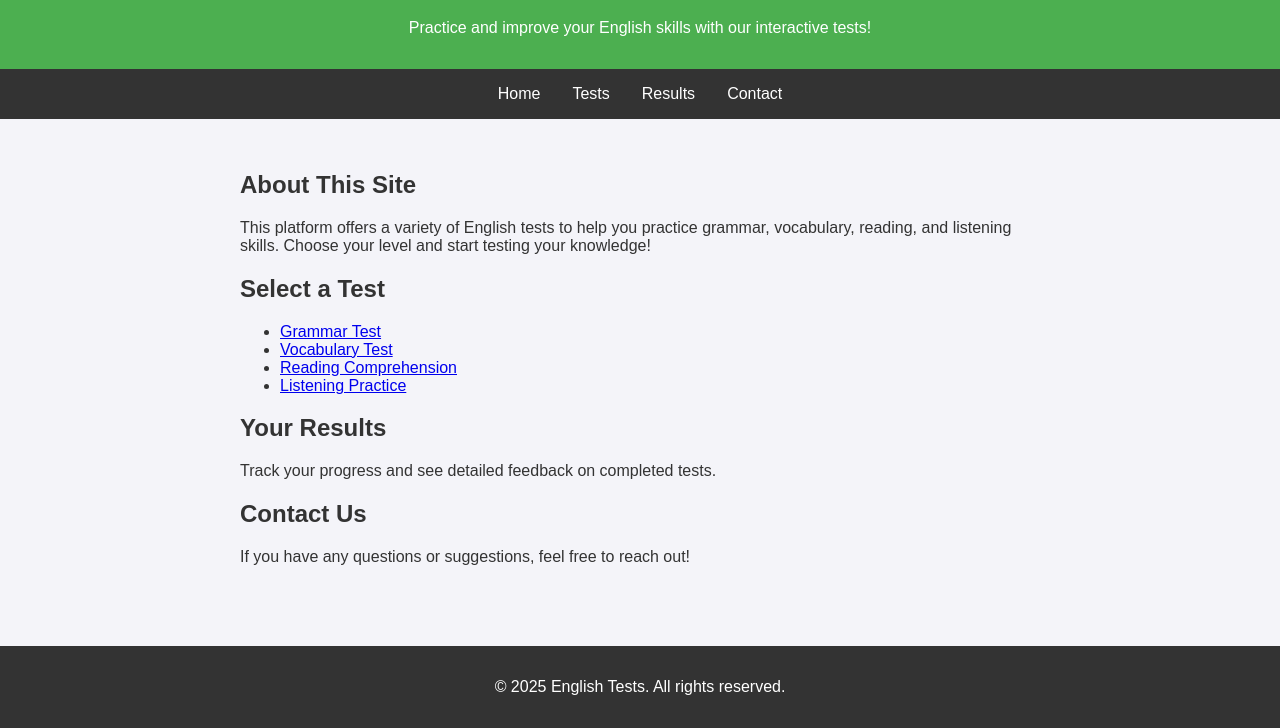
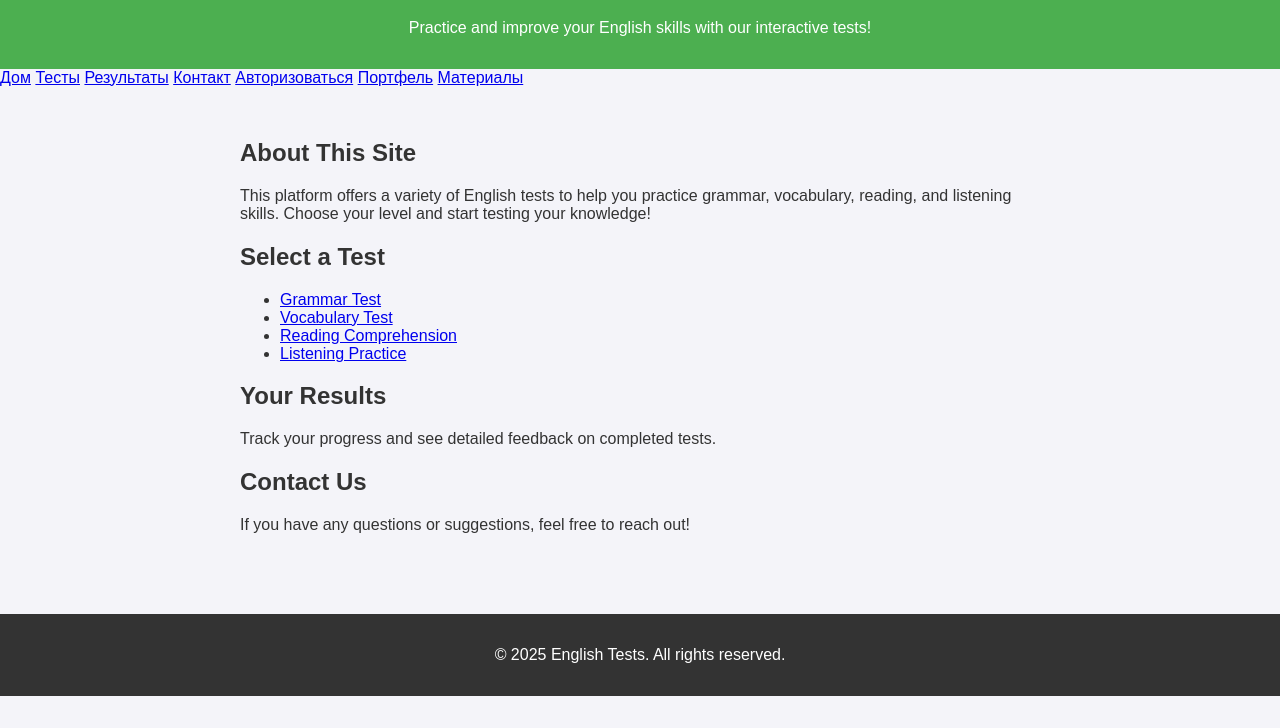
Before and after one commit to Alexart-rgd/Cat-Ruffy-s.com, a plain HTML site: page index.html in a window 1280 px wide. Shown: the part 77-805 px from the top of the page. Drawn offline with Linux system fonts and the light colour scheme.

Commit message:
Update index.html

```diff
--- a/index.html
+++ b/index.html
@@ -53,11 +53,14 @@
         <p>Practice and improve your English skills with our interactive tests!</p>
     </header>
 
-    <nav>
-        <a href="#home">Home</a>
-        <a href="#tests">Tests</a>
-        <a href="#results">Results</a>
-        <a href="#contact">Contact</a>
+    </nav>
+        <a href="#home"><font style="vertical-align: inherit;"><font style="vertical-align: inherit;">Дом</font></font></a>
+        <a href="#tests"><font style="vertical-align: inherit;"><font style="vertical-align: inherit;">Тесты</font></font></a>
+        <a href="#results"><font style="vertical-align: inherit;"><font style="vertical-align: inherit;">Результаты</font></font></a>
+        <a href="#contact"><font style="vertical-align: inherit;"><font style="vertical-align: inherit;">Контакт</font></font></a>
+        <a href="#login"><font style="vertical-align: inherit;"><font style="vertical-align: inherit;">Авторизоваться</font></font></a>
+        <a href="#portfolio"><font style="vertical-align: inherit;"><font style="vertical-align: inherit;">Портфель</font></font></a>
+        <a href="#materials"><font style="vertical-align: inherit;"><font style="vertical-align: inherit;">Материалы</font></font></a>
     </nav>
 
     <main>
```
